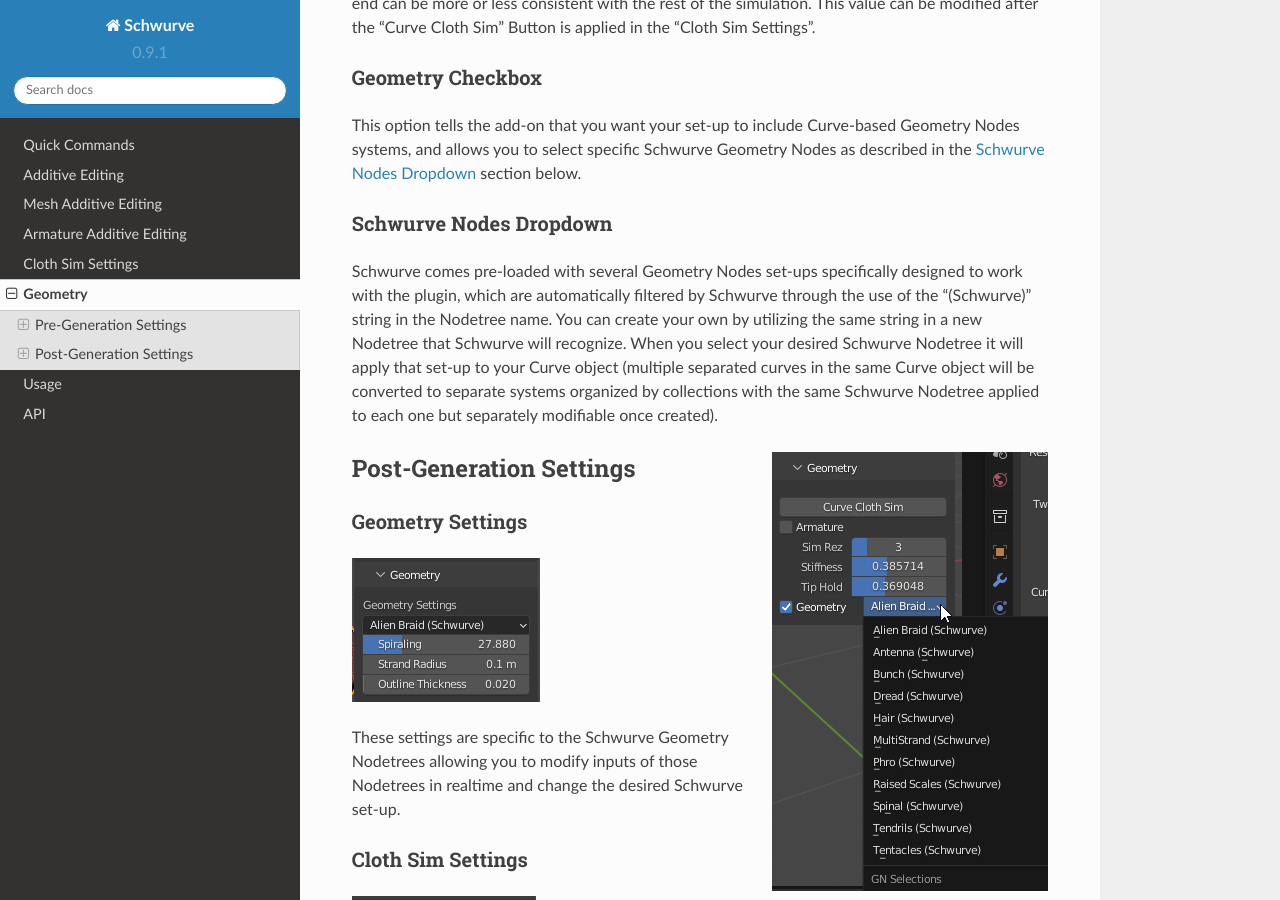
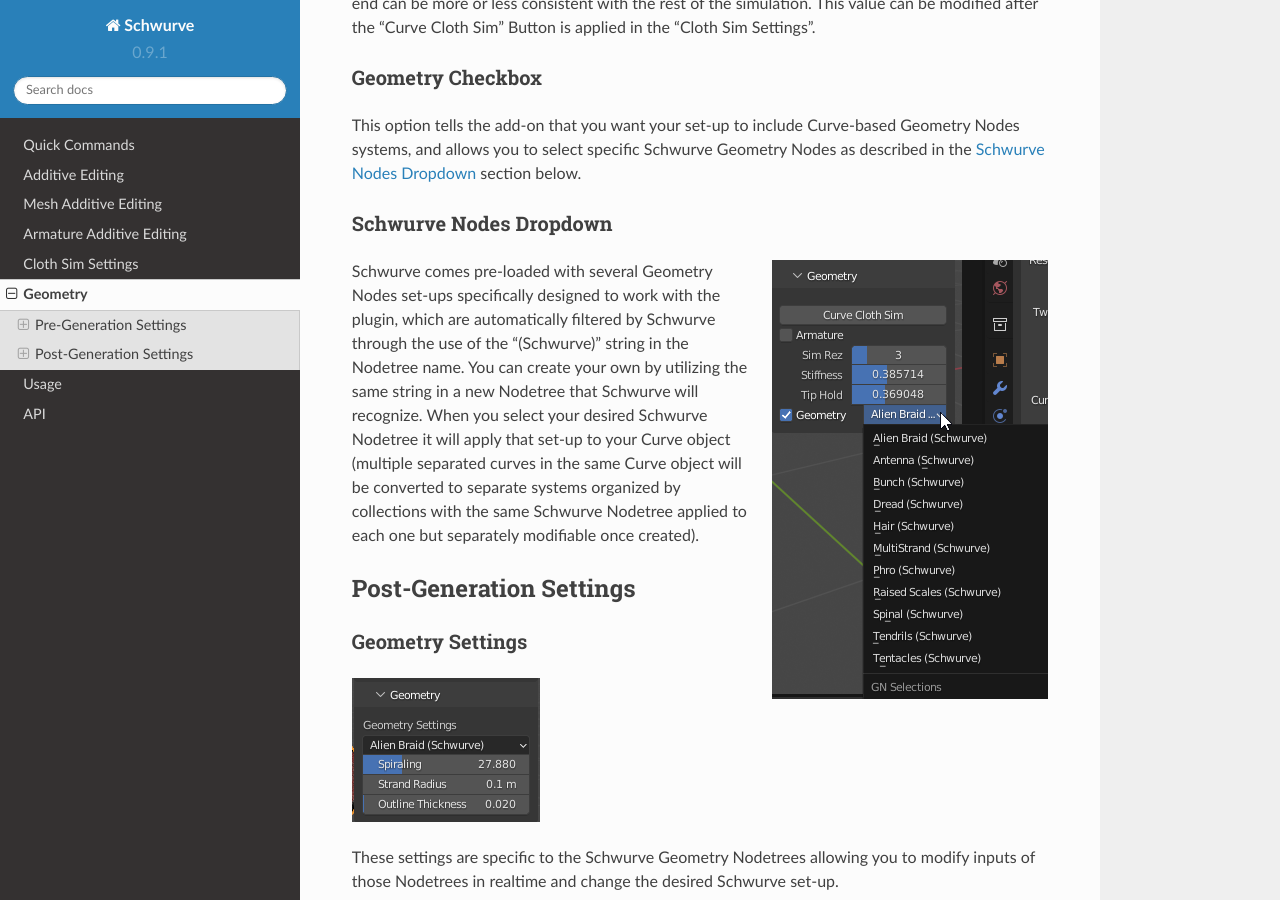
Before and after one commit to Ayjent/SchwurveTest, a Sphinx documentation site: the page built from docs/source/geometry.rst, in a window 1280 px wide and 900 px high, scrolled down 1292 px. Built offline with Sphinx 7.4.7 and the Read the Docs theme 2.0.0, drawn with Linux system fonts in a browser that asks for light colours.

Commit message:
Update geometry.rst

```diff
--- a/docs/source/geometry.rst
+++ b/docs/source/geometry.rst
@@ -71,13 +71,13 @@
 Schwurve Nodes Dropdown
 ^^^^^^^^^^^^^^^^^^^^^^^
 
+.. figure:: ../_static/PreGen-SchwurveDropdown.png
+   :align: right
+
 Schwurve comes pre-loaded with several Geometry Nodes set-ups specifically designed to work with the plugin, which are automatically filtered by Schwurve through
 the use of the "(Schwurve)" string in the Nodetree name.  You can create your own by utilizing the same string in a new Nodetree that Schwurve will recognize.
 When you select your desired Schwurve Nodetree it will apply that set-up to your Curve object (multiple separated curves in the same Curve object will be
 converted to separate systems organized by collections with the same Schwurve Nodetree applied to each one but separately modifiable once created).
-
-.. figure:: ../_static/PreGen-SchwurveDropdown.png
-   :align: right
 
 Post-Generation Settings
 ------------------------
@@ -105,10 +105,10 @@
 Schwurve Nodes Dropdown
 ^^^^^^^^^^^^^^^^^^^^^^^
 
-As stated above, this dropdown menu will contain all of your Schwurve Geometry Nodetrees that you can apply to the selected Curve.
-
 .. figure:: ../_static/PostGen-SchwurveDropdown.png
    :align: right
+
+As stated above, this dropdown menu will contain all of your Schwurve Geometry Nodetrees that you can apply to the selected Curve.
 
 Schwurve Nodes Inputs
 ^^^^^^^^^^^^^^^^^^^^^
```
